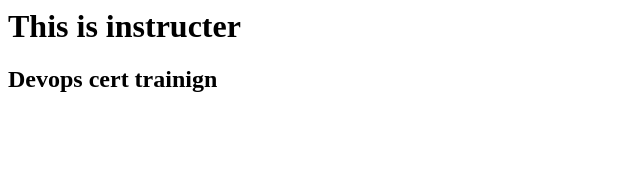
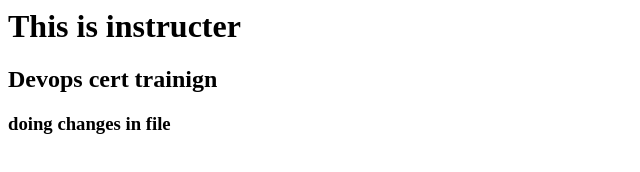
Before and after one commit to Rakesh9506/edureka_project1, a plain HTML site: page index.html in a window 1280 px wide. Shown: the whole page, without its empty margins (0-640 px from the left). Drawn offline with Linux system fonts and the light colour scheme.

Commit message:
Modified index.html in bugfix

```diff
--- a/index.html
+++ b/index.html
@@ -1,2 +1,3 @@
 <h1>This is instructer</h1>
 <h2>Devops cert trainign </h2>
+<h3>doing changes in file </h3>
```
